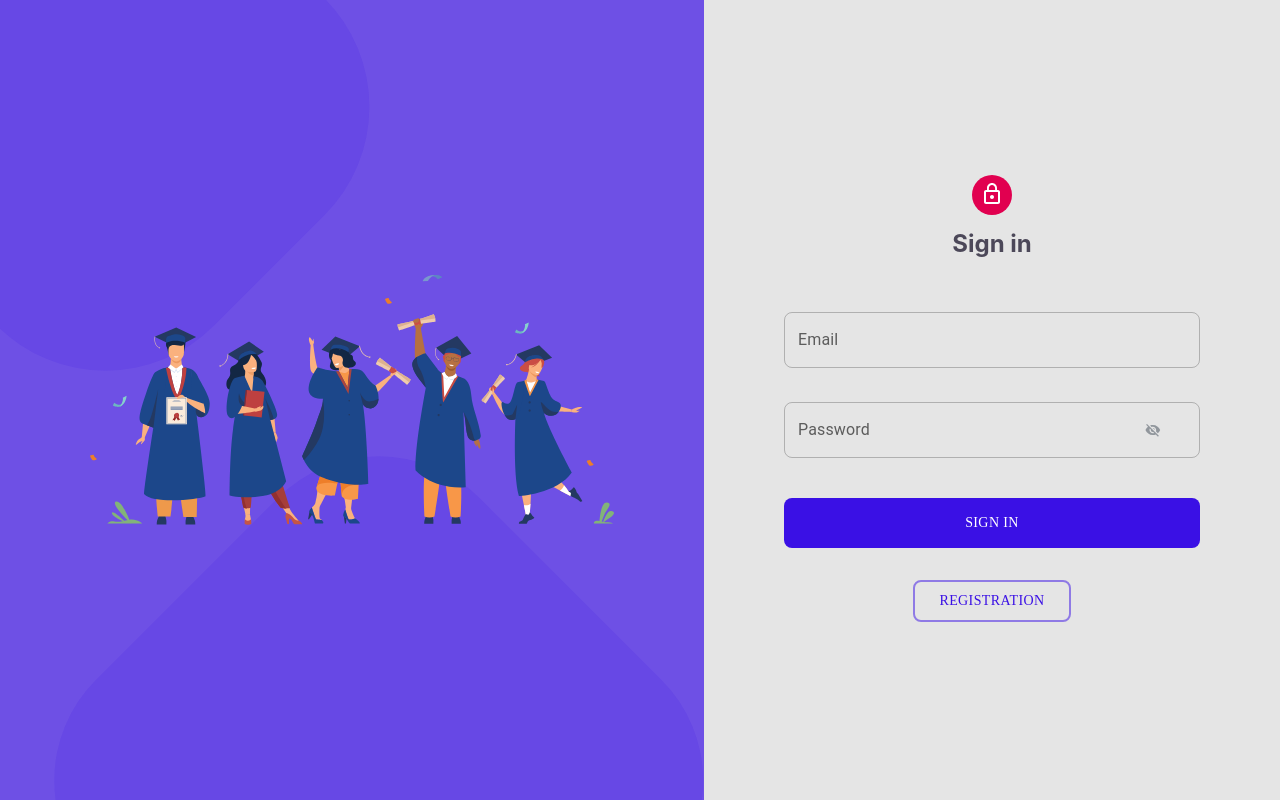
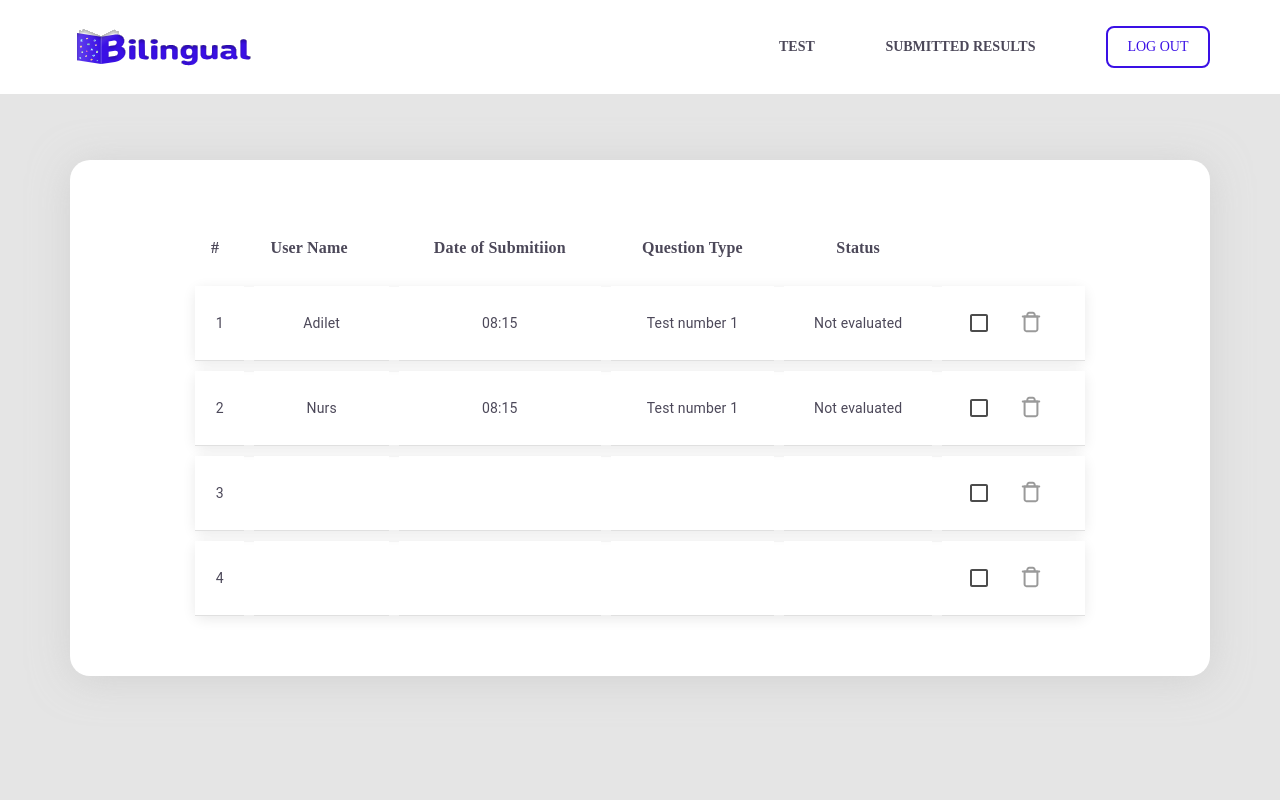
Before and after one commit to peaksoft-school/bilingual-web, a React (Create React App) app: page /login in a window 1280 px wide. Built offline with nearby package versions, Linux system fonts and the light colour scheme.

Commit message:
Tablecontainer+Styledpaper :SubmittedResultsTablede  kaldy,al jerde tablege karashtuu css ter ele bar

```diff
--- a/src/App.js
+++ b/src/App.js
@@ -1,11 +1,12 @@
 import { CircularProgress, ThemeProvider } from '@mui/material'
 import { useEffect, useState } from 'react'
 import { useDispatch } from 'react-redux'
-import Routes from './routes/Routes'
+// import Routes from './routes/Routes'
 import { authActions } from './store'
 import { getFromLocalStorage } from './utils/helpers/localstorege/localStorege'
 import { theme } from './assets/styles/themeStyle/theme'
 import { BILINGUAL_TOKEN, BILINGUAL_USER } from './utils/constants/general'
+import SubmittedResultsPage from './containers/admin/evoluate/submittedResults/SubmittedResultsPage'
 
 function App() {
    const dispatch = useDispatch()
@@ -30,7 +31,8 @@ function App() {
 
    return (
       <ThemeProvider theme={theme}>
-         <Routes />
+         {/* <Routes /> */}
+         <SubmittedResultsPage />
       </ThemeProvider>
    )
 }
--- a/src/components/UI/table/Table.js
+++ b/src/components/UI/table/Table.js
@@ -46,10 +46,10 @@ export const StyledHead = styled(TableCell)`
       border-collapse: separate;
       background: transparent;
       border: none;
-
+      color: #4c4859;
+      font-weight: bold;
       font-family: 'DINNextRoundedLTW04-Medium';
       font-style: normal;
-      font-weight: 500;
       font-size: 16px;
    }
 `
@@ -71,7 +71,5 @@ export const StyledTable = styled(Table)`
       border-collapse: separate;
       border-spacing: 10px;
       padding: 50px 115px;
-      color: #4c4859;
-      font-weight: bold;
    }
 `
--- a/src/containers/admin/evoluate/submittedResults/SubmittedResultsPage.js
+++ b/src/containers/admin/evoluate/submittedResults/SubmittedResultsPage.js
@@ -1,4 +1,6 @@
 import * as React from 'react'
+import Header from '../../../../layout/adminHeader'
+import MainContainer from '../../../../layout/MainContainer'
 import { SubmittedResultsTable } from './SubmittedResultsTable'
 
 function createData(number, userName, time, testNumber, evoluate, icon) {
@@ -14,8 +16,11 @@ const rows = [
 
 export default function SubmittedResultsPage() {
    return (
-      <div>
-         <SubmittedResultsTable rows={rows} />
-      </div>
+      <>
+         <Header />
+         <MainContainer>
+            <SubmittedResultsTable rows={rows} />
+         </MainContainer>
+      </>
    )
 }
--- a/src/containers/admin/evoluate/submittedResults/SubmittedResultsTable.js
+++ b/src/containers/admin/evoluate/submittedResults/SubmittedResultsTable.js
@@ -10,38 +10,27 @@ import {
    StyledTable,
 } from '../../../../components/UI/table/Table'
 import ReCheckbox from '../../../../components/UI/checkbox'
-import Header from '../../../../layout/adminHeader'
-import MainContainer from '../../../../layout/MainContainer'
 
 export const SubmittedResultsTable = ({ rows }) => {
    return (
-      <>
-         <Header />
-         <MainContainer>
       <TableContainer component={StyledPaper}>
          <StyledTable>
             <TableHead>
-                     <TableRow sx={{ color: ' #4C4859' }}>
+               <TableRow>
                   <StyledHead>#</StyledHead>
                   <StyledHead>User Name</StyledHead>
-                        <StyledHead align="center">
-                           Date of Submitiion
-                        </StyledHead>
+                  <StyledHead align="center">Date of Submitiion</StyledHead>
                   <StyledHead align="center">Question Type</StyledHead>
                   <StyledHead align="center">Status</StyledHead>
                </TableRow>
             </TableHead>
             {rows.map((row) => (
                <StyletTableRow key={row.number} align="center">
-                        <StyledTableCell align="center">
-                           {row.number}
-                        </StyledTableCell>
+                  <StyledTableCell align="center">{row.number}</StyledTableCell>
                   <StyledTableCell align="center">
                      {row.userName}
                   </StyledTableCell>
-                        <StyledTableCell align="center">
-                           {row.time}
-                        </StyledTableCell>
+                  <StyledTableCell align="center">{row.time}</StyledTableCell>
                   <StyledTableCell align="center">
                      {row.testNumber}
                   </StyledTableCell>
@@ -58,7 +47,5 @@ export const SubmittedResultsTable = ({ rows }) => {
             ))}
          </StyledTable>
       </TableContainer>
-         </MainContainer>
-      </>
    )
 }
```
Lines whose indentation alone changed are shown as unchanged.
